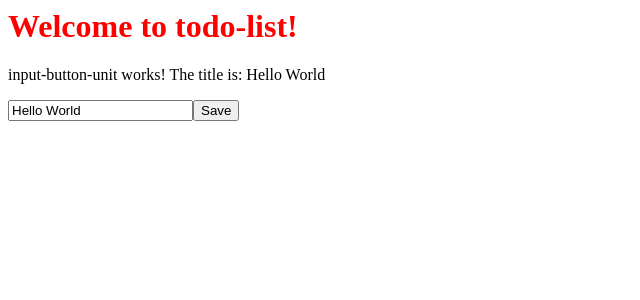
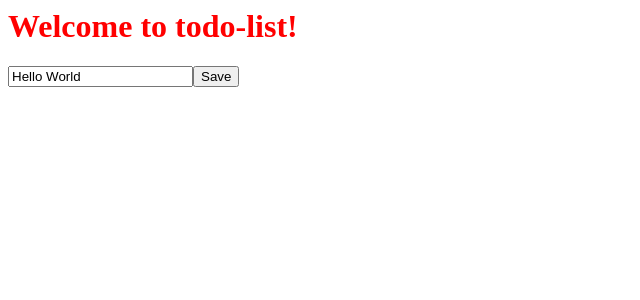
Before and after one commit to nehal076/to-do-list-by-nehal, an Angular app: page / in a window 1280 px wide. Shown: the top 300 px of the page, without its empty margins (0-640 px from the left). Built offline with nearby package versions, Linux system fonts and the light colour scheme.

Commit message:
2 files modified

```diff
--- a/src/app/input-button-unit/input-button-unit.component.html
+++ b/src/app/input-button-unit/input-button-unit.component.html
@@ -1,7 +1,8 @@
- <p>
-  input-button-unit works!
-  The title is: {{ title }}
-</p>
+<input
+      #inputElementRef
+      [value]="title"
+      (keyup)="onKey($event)">
 
-<input [value]="title" (keyup)="changeTitle($event)">
-<button (click)="changeTitle('Button Clicked!')">Save</button>
+<button (click)="changeTitle(inputElementRef.value)">
+  Save
+</button>
--- a/src/app/input-button-unit/input-button-unit.component.ts
+++ b/src/app/input-button-unit/input-button-unit.component.ts
@@ -2,18 +2,16 @@ import { Component, OnInit } from '@angular/core';
 
 @Component({
   selector: 'app-input-button-unit',
-  templateUrl: './input-button-unit.component.html',
-  /*template: `
-  <p>
-  input-button-unit works!
-  The title is: {{ title }}
-  </p>
+  //templateUrl: './input-button-unit.component.html',
+  template: `
+    <input #inputElementRef
+           [value]="title"
+           (keyup.enter)="onKey($event)">
 
-    <input [value]="title"
-          (keyup.enter)="changeTitle($event.target.value)">
-
-    <button (click)="changeTitle('Button Clicked!')">Save</button>
-  `,*/
+    <button (click)="changeTitle(inputElementRef.value)">
+      Save
+    </button>
+  `,
 
   styleUrls: ['./input-button-unit.component.css']
 })
@@ -26,7 +24,11 @@ export class InputButtonUnitComponent implements OnInit {
 
   }
 
-  changeTitle(newTitle: any) {
+  changeTitle(newTitle: string) {
+    this.title = newTitle;
+  }
+
+  onKey(newTitle: any) {
     this.title = newTitle.target.value;
   }
 }
```
